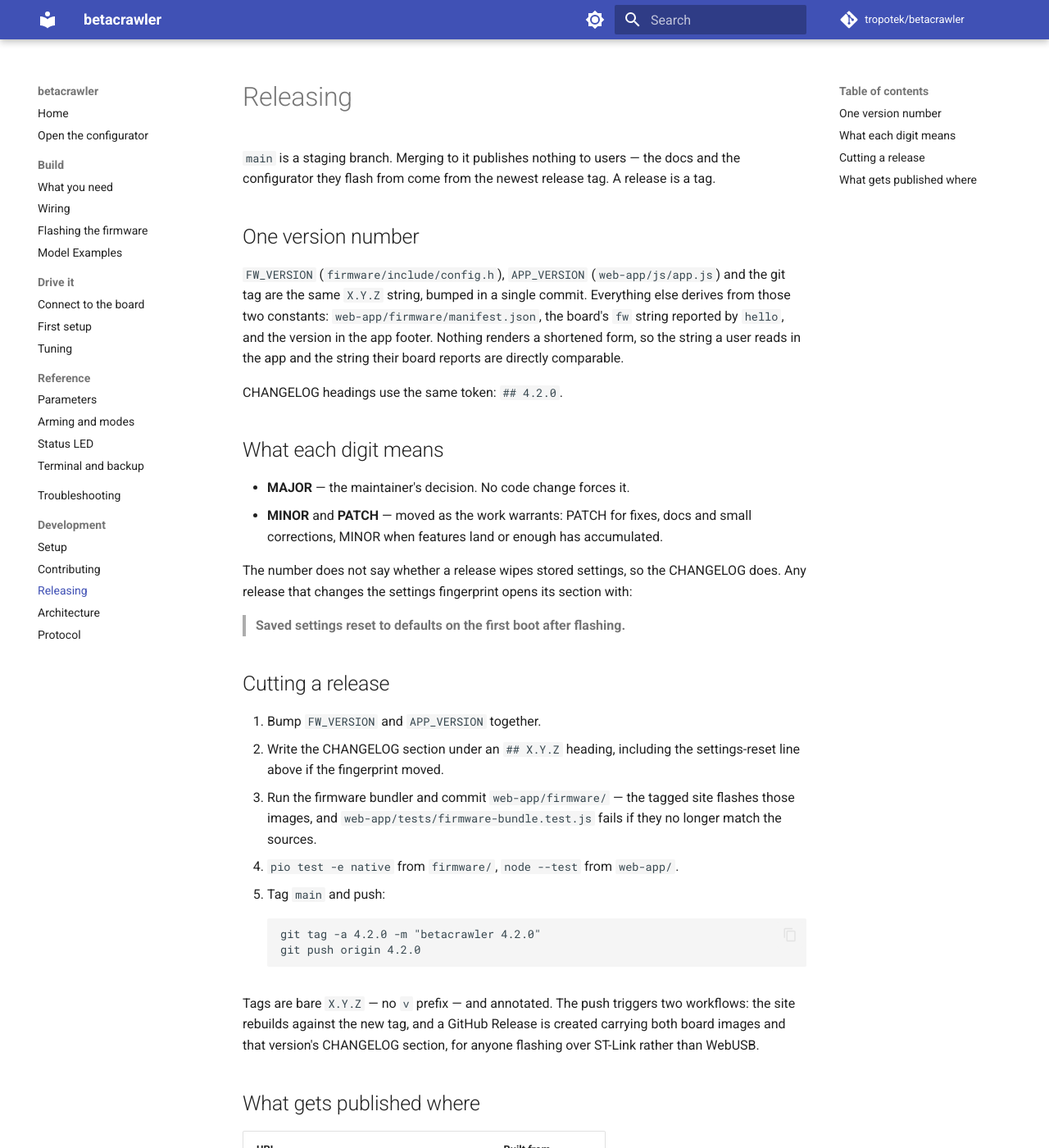
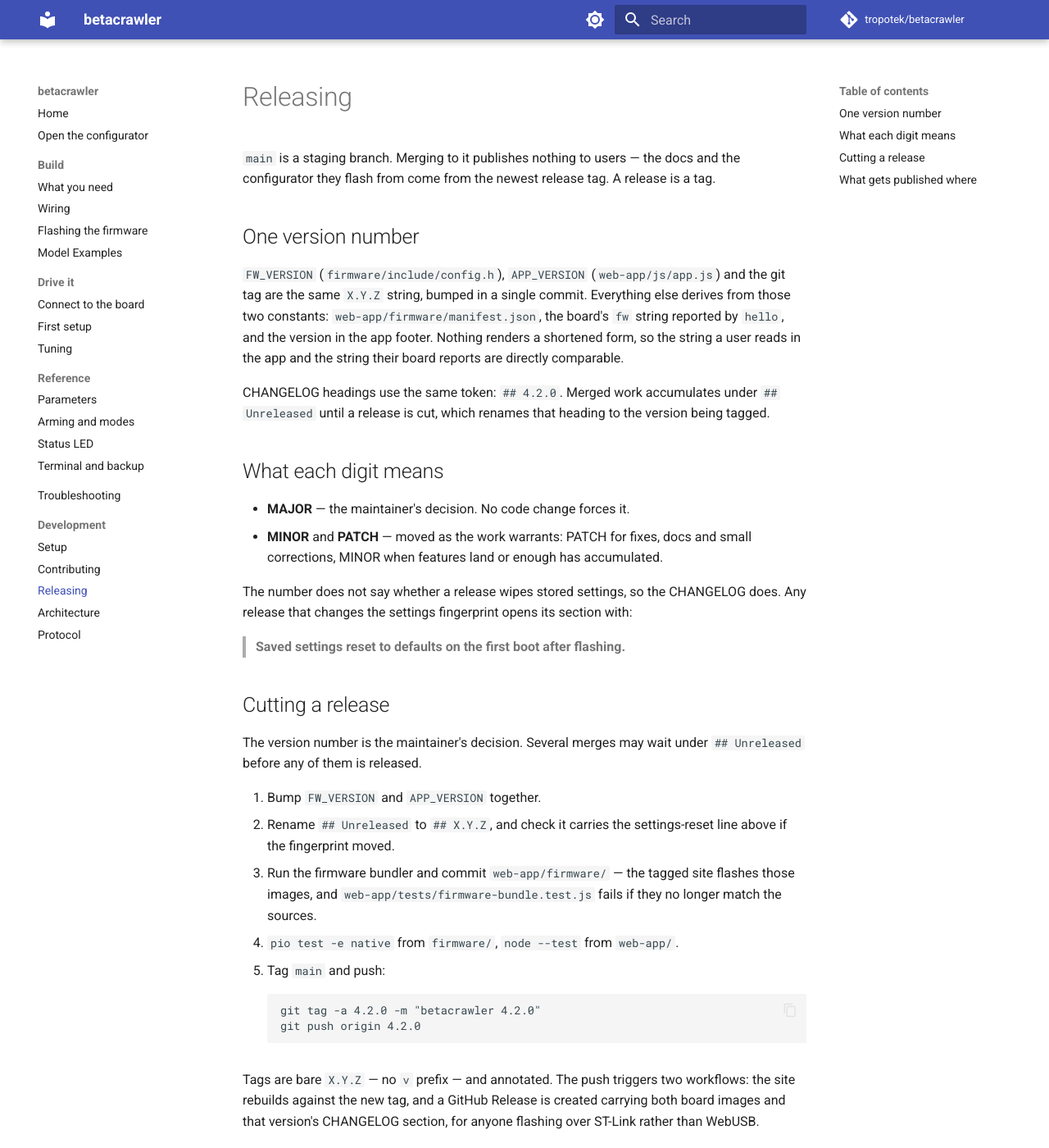
Before and after one commit to tropotek/betacrawler, an MkDocs documentation site: the page built from docs/development/releasing.md, in a window 1280 px wide and 1400 px high. Shown: the whole window at 82% size. Built offline with MkDocs 1.6.1 and Material for MkDocs 9.7.7, drawn with Linux system fonts in a browser that asks for light colours; comment, search, counter and statistics services are not loaded.

Commit message:
docs: merged work waits under an Unreleased heading
Several PRs may sit merged before any of them is released, so a version
heading cannot be written when the work lands -- the number is not known
and is not the code's to choose. Entries accumulate under Unreleased and
that heading is renamed to the version as part of cutting the release.

Co-Authored-By: Claude Opus 5 <noreply@anthropic.com>

```diff
--- a/docs/development/releasing.md
+++ b/docs/development/releasing.md
@@ -11,7 +11,8 @@ constants: `web-app/firmware/manifest.json`, the board's `fw` string reported by
 version in the app footer. Nothing renders a shortened form, so the string a user reads in the app
 and the string their board reports are directly comparable.
 
-CHANGELOG headings use the same token: `## 4.2.0`.
+CHANGELOG headings use the same token: `## 4.2.0`. Merged work accumulates under `## Unreleased`
+until a release is cut, which renames that heading to the version being tagged.
 
 ## What each digit means
 
@@ -26,9 +27,12 @@ release that changes the settings fingerprint opens its section with:
 
 ## Cutting a release
 
+The version number is the maintainer's decision. Several merges may wait under `## Unreleased`
+before any of them is released.
+
 1. Bump `FW_VERSION` and `APP_VERSION` together.
-2. Write the CHANGELOG section under an `## X.Y.Z` heading, including the settings-reset line
-   above if the fingerprint moved.
+2. Rename `## Unreleased` to `## X.Y.Z`, and check it carries the settings-reset line above if the
+   fingerprint moved.
 3. Run the firmware bundler and commit `web-app/firmware/` — the tagged site flashes those images,
    and `web-app/tests/firmware-bundle.test.js` fails if they no longer match the sources.
 4. `pio test -e native` from `firmware/`, `node --test` from `web-app/`.
```
Also changed, not shown: CHANGELOG.md (+3 -0 lines), CLAUDE.md (+7 -5 lines).
